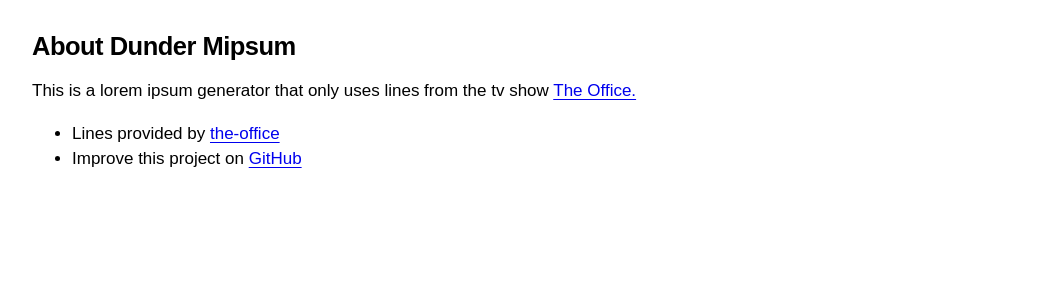
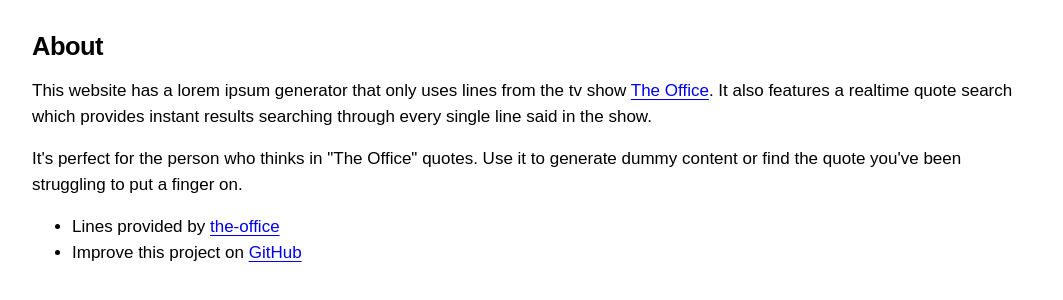
Before and after one commit to RyanBerliner/the-office-lorem-ipsum, a website: page about.html in a window 1280 px wide. Shown: the part 98-398 px from the top of the page, without its empty margins (108-1171 px from the left). Drawn offline with Linux system fonts and the light colour scheme; files whose address does not match are found by name.

Commit message:
finish off search and style updates to release

```diff
--- a/about.html
+++ b/about.html
@@ -1,7 +1,9 @@
+<!DOCTYPE html>
 <html>
 	<head>
-		<title>Dunder Mipsum - "The Office" themed lorem ipsum</title>
-		<meta name="description" content="A lorem ipsum generator that only uses lines from the tv show The Office.">
+    <meta charset="UTF-8">
+		<title>Dunder Mipsum - About</title>
+		<meta name="description" content="A lorem ipsum generator that only uses lines from the tv show The Office, and an instant quote search.">
 		<meta name="viewport" content="width=device-width, initial-scale=1.0">
 		<link rel="prefetch" href="dist/script.js" />
 		<link rel="prefetch" href="dist/search.js" />
@@ -17,8 +19,17 @@
         <a href="about.html" class="current">About</a>
       </nav>
     </header>
-		<h2>About Dunder Mipsum</h2>
-		<p>This is a lorem ipsum generator that only uses lines from the tv show <a href="https://en.wikipedia.org/wiki/The_Office_(American_TV_series)" target="_blank" rel="noopener noreferrer">The Office.</a>
+		<h2>About</h2>
+    <p>
+      This website has a lorem ipsum generator that only uses lines from
+      the tv show <a href="https://en.wikipedia.org/wiki/The_Office_(American_TV_series)" target="_blank" rel="noopener noreferrer">The Office</a>.
+      It also features a realtime quote search which provides instant results searching
+      through every single line said in the show.
+    </p>
+    <p>
+      It's perfect for the person who thinks in "The Office" quotes. Use it to generate dummy
+      content or find the quote you've been struggling to put a finger on.
+    </p>
 		<ul>
 			<li>
 				Lines provided by <a href="https://www.npmjs.com/package/the-office" target="_blank" rel="noopener noreferrer">the-office</a>
--- a/styles.css
+++ b/styles.css
@@ -8,6 +8,10 @@
   margin: 0 auto;
   padding: 20px;
   max-width: 1000px;
+}
+
+.mt-0 {
+  margin-top: 0;
 }
 
 header {
```
Also changed, not shown: index.html (+2 -0 lines), search.html (+6 -3 lines).
